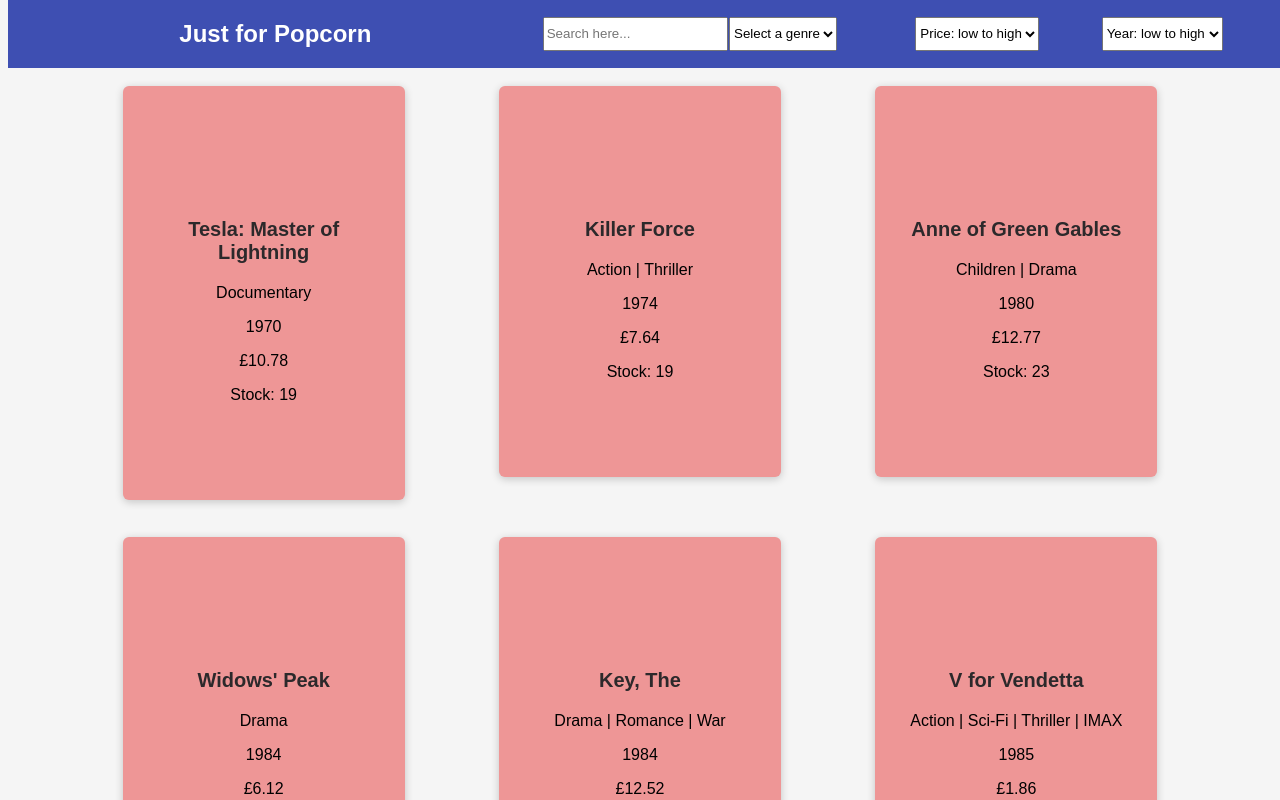
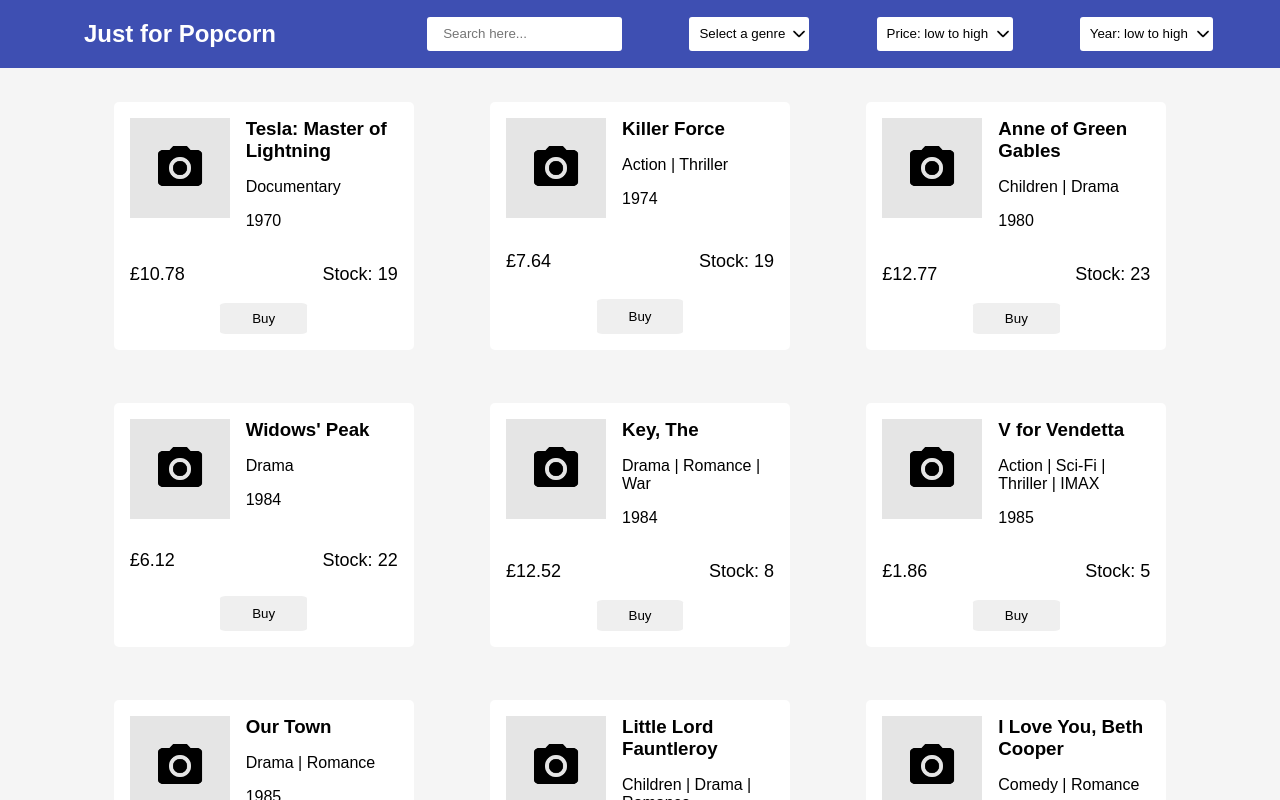
Before and after one commit to kely-rufino/DVD_Store, a React (Create React App) app: page / in a window 1280 px wide. Shown: the top 800 px of the page. Built offline with nearby package versions, Linux system fonts and the light colour scheme; a web font is replaced by a local one.

Commit message:
modified CSS

```diff
--- a/src/components/DVDsItem/DVDsItem.css
+++ b/src/components/DVDsItem/DVDsItem.css
@@ -1,56 +1,60 @@
-.dvdItem {
-
-  text-align: center;
-  width: 250px;
-  height: 25%;
-  margin: 1rem 0;
+.dvdItem{
+  box-sizing: border-box;
+  display: flex;
+  flex-direction: column;
+  width: 300px;
+  margin: 2rem 0 1rem 0;
+  background-color: white;
   padding: 1rem;
-  background-color: rgb(238, 150, 150);
-  border-radius: 6px;
-  box-shadow: 0 2px 8px rgba(0, 0, 0, 0.2);
+  border-radius: 5px;
 }
 
-.image {
-  width: 100%;
-  height: 5rem;
-  overflow: hidden;
-  border-top-right-radius: 6px;
-  border-top-left-radius: 6px;
+.content{
+  display: flex;
+  flex-direction: row;
+  flex-grow: 2;
 }
 
-
-
-.image img {
-  width: 100%;
-  object-fit: cover;
+.image{
+  width: 200px;
+  max-width: 100px;
 }
 
-.content {
-  text-align: center;
-  padding: 1rem;
+.image img{
+  width: 100%;
 }
 
-.content h3 {
-  font-size: 1.25rem;
-  color: #2c292b;
+.product{
+  padding-left: 1rem;
 }
 
-.actions {
-  padding: 1.5rem;
-  text-align: center;
+.product h3{
+  margin: 0
 }
 
-.actions button {
-  font: inherit;
-  cursor: pointer;
-  color: #77002e;
-  border: 1px solid #77002e;
-  background-color: transparent;
-  padding: 0.5rem 1.5rem;
-  border-radius: 4px;
+.price-stock{
+  display: flex;
+  justify-content: space-between;
+  flex-grow: 2;
 }
 
-.actions button:hover,
-.actions button:active {
-  background-color: #ffe2ed;
+.price-stock p{
+  font-size: large;
 }
+
+.buttonContainer{
+  display: flex;
+  justify-content: center;
+  flex-grow: 1;
+}
+
+.buttonContainer button{
+  padding: 0.5rem 2rem;
+  cursor: pointer;
+  border: none;
+  border-radius: 7%;
+}
+
+button:hover{
+  background-color:lavender;
+}
--- a/src/components/DVDsItem/DVDsItem.js
+++ b/src/components/DVDsItem/DVDsItem.js
@@ -1,22 +1,28 @@
-import './DVDsItem.css';
+import "./DVDsItem.css";
+import icon from "../../images/imageicon.png";
 
-
-function DVDsItem(props){
+function DVDsItem(props) {
   return (
     <div className="dvdItem">
+      <div className="content">
         <div className="image">
+          <img src={icon} alt="icon" />
         </div>
-        <div className="content">
+        <div className="product">
           <h3>{props.movie}</h3>
           <p>{props.genre.join(" | ")}</p>
           <p>{props.year}</p>
+        </div>
+      </div>
+      <div className="price-stock">
         <p>{props.price}</p>
         <p>Stock: {props.stock}</p>
       </div>
-        <div className="actions">
+      <div className="buttonContainer">
+        <button>Buy</button>
       </div>
     </div>
-    )
+  );
 }
 
 export default DVDsItem;
--- a/src/index.css
+++ b/src/index.css
@@ -1,39 +1,60 @@
-@import url('https://fonts.googleapis.com/css2?family=M+PLUS+1+Code:wght@100;200;500&family=Source+Code+Pro:wght@200&display=swap');
-
+@import url("https://fonts.googleapis.com/css2?family=M+PLUS+1+Code:wght@100;200;500&family=Source+Code+Pro:wght@200&display=swap");
 
 body {
-
   font-family: sans-serif;
   background-color: whitesmoke;
 }
 
-h1, h2 {
+h1,
+h2 {
   color: white;
   position: center;
 }
-.title{
-  font-family: 'M PLUS 1 Code', sans-serif;
+.title {
+  font-family: "M PLUS 1 Code", sans-serif;
   font-size: medium;
+  text-align: center;
+  flex-grow: 1;
 }
 
-.navBar{
+.navBar {
   position: fixed;
   top: 0;
+  left: 0;
   margin: 0;
-  width: 100%;
+  width: 100vw;
   display: flex;
-  background-color: #3E4FB2;
+  background-color: #3e4fb2;
   flex-direction: row;
-  justify-content: space-evenly;
   align-items: center;
 }
 
-.navBarItem{
+.navBarItemContainer {
   display: flex;
   justify-content: space-evenly;
+  flex-grow: 2;
+}
+
+.navBarItem {
+  display: flex;
+  justify-content: space-between;
   height: 34px;
-  width: 15px;
-  float:left;
+  float: left;
+}
+.navBarItem input[type="search"] {
+  border-radius: 3px;
+  border: none;
+  padding-left: 1rem;
+}
+
+.navBarItem select {
+  appearance: none;
+  border-radius: 3px;
+  border: none;
+  background: url("./images/arrow-down.png") white no-repeat;
+  padding: 0 24px 0 10px;
+  background-size: 20px;
+  background-position: center right;
 }
 
 .btn {
--- a/src/pages/AllDVDs.js
+++ b/src/pages/AllDVDs.js
@@ -55,6 +55,7 @@ function AllDVDsPage() {
         <div className="title">
           <h1>Just for Popcorn</h1>
         </div>
+        <div className="navBarItemContainer">
           <div className="navBarItem">
             <input
               type="search"
@@ -81,6 +82,7 @@ function AllDVDsPage() {
             </select>
           </div>
         </div>
+      </div>
 
       <DVDsList DVDs={movies} />
       <DVDsPagination
```
Also changed, not shown: src/images/arrow-down.png (added). Lines whose indentation alone changed are shown as unchanged.
